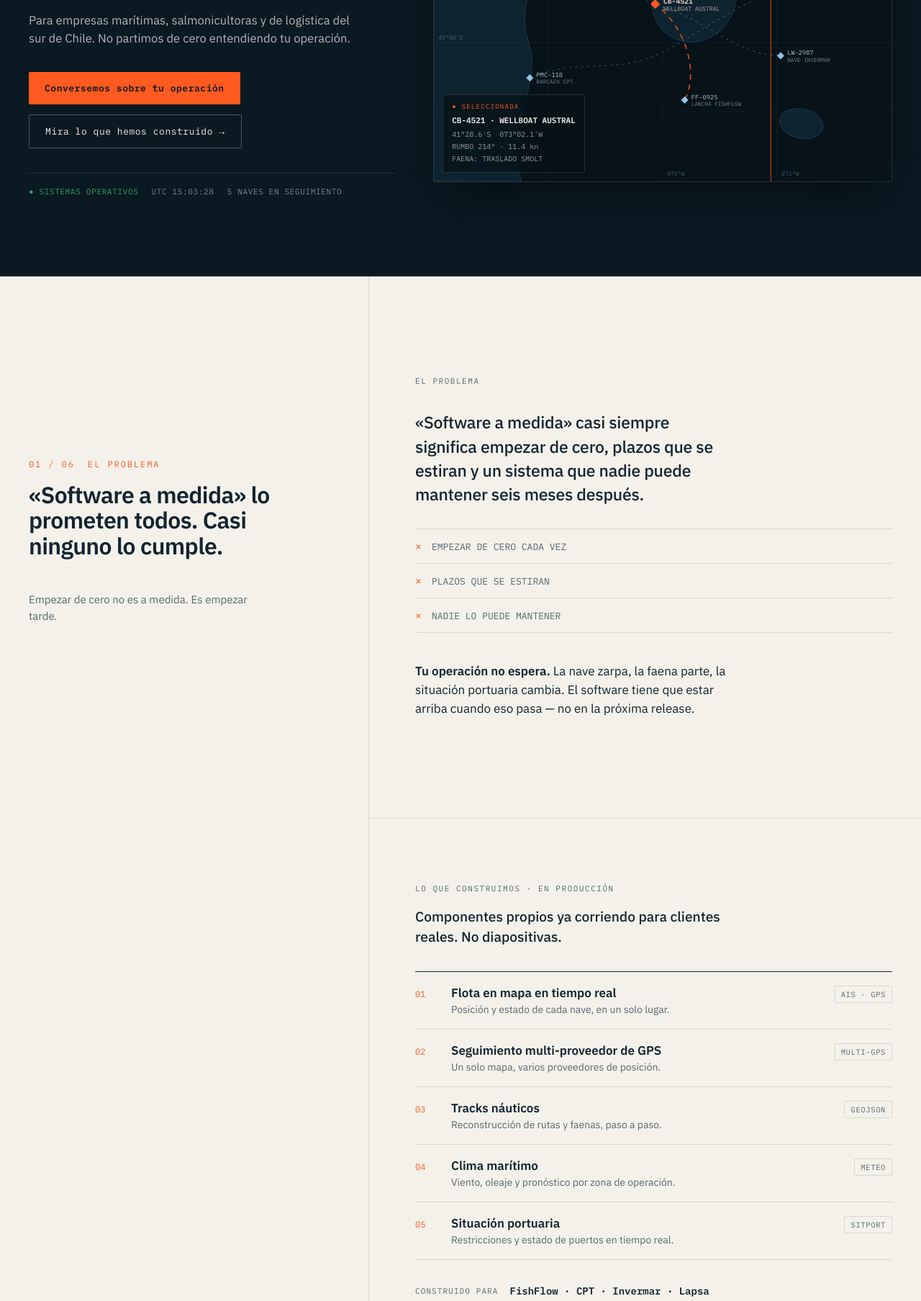
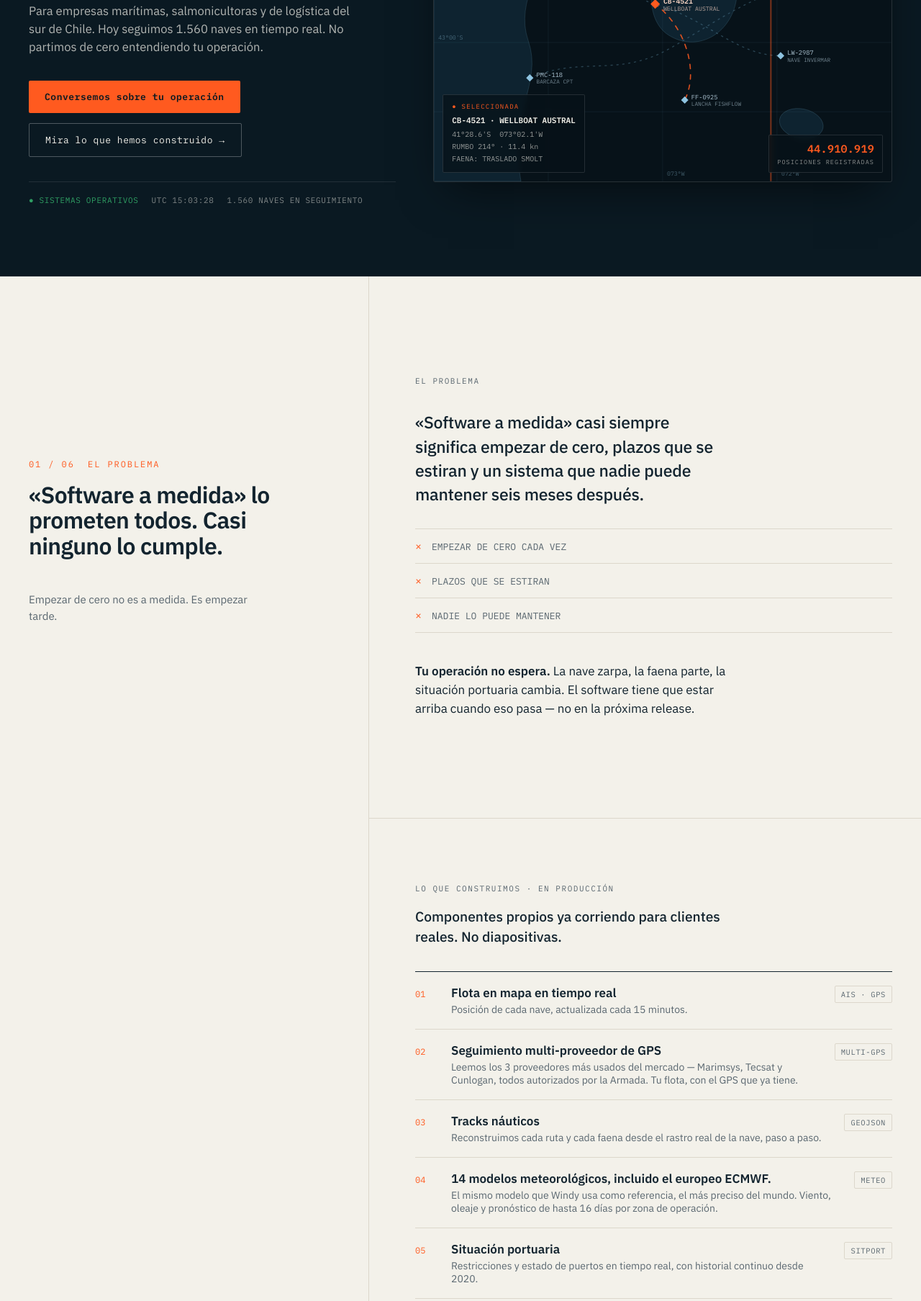
Before and after one commit to varfig/website, a plain HTML site: page index.html in a window 1280 px wide. Shown: the part 418-2225 px from the top of the page at 72% size. Drawn offline with Linux system fonts and the light colour scheme.

Commit message:
feat: aplicar copy final a landing VARFIG
Reemplaza texto sección por sección desde COPY.md: datos reales de
disponibilidad (99,9%), 1.560 naves, contador animado de posiciones
registradas, descripciones de productos, pilares con métricas, glosario
corregido y contacto < 24h.

Co-Authored-By: Claude Opus 4.8 <noreply@anthropic.com>

```diff
--- a/index.html
+++ b/index.html
@@ -22,6 +22,7 @@ body{margin:0;background:#0a1922;-webkit-font-smoothing:antialiased;text-renderi
 @keyframes scan{0%{transform:translateX(-30px);opacity:0}12%{opacity:.45}88%{opacity:.45}100%{transform:translateX(650px);opacity:0}}
 @keyframes blink{50%{opacity:.3}}
 .thesis-panel{transition:opacity .55s ease,transform .55s ease}
+.contador{font-variant-numeric:tabular-nums;font-feature-settings:"tnum";letter-spacing:.02em}
 /* ---- responsive ---- */
 @media (max-width:900px){
   .r-hero{grid-template-columns:1fr !important;gap:36px !important;min-height:auto !important;padding-top:44px !important;padding-bottom:48px !important}
@@ -63,9 +64,9 @@ body{margin:0;background:#0a1922;-webkit-font-smoothing:antialiased;text-renderi
 
       <!-- hero left -->
       <div>
-        <div style="font-family:'IBM Plex Mono',monospace;font-size:11px;letter-spacing:.18em;color:var(--accent);margin-bottom:26px">ALTA&nbsp;DISPONIBILIDAD&nbsp;·&nbsp;SUR&nbsp;DE&nbsp;CHILE</div>
+        <div style="font-family:'IBM Plex Mono',monospace;font-size:11px;letter-spacing:.18em;color:var(--accent);margin-bottom:26px">99,9%&nbsp;DE&nbsp;DISPONIBILIDAD&nbsp;·&nbsp;SUR&nbsp;DE&nbsp;CHILE</div>
         <h1 style="font-size:clamp(34px,3.8vw,56px);line-height:1.04;letter-spacing:-.022em;font-weight:600;margin-bottom:24px">Construimos software que aguanta la <span style="color:var(--accent)">operación real</span> — en el mar, el puerto y la flota.</h1>
-        <p style="font-size:clamp(16px,1.3vw,19px);line-height:1.5;color:rgba(243,241,234,.72);max-width:46ch;margin-bottom:34px">Para empresas marítimas, salmonicultoras y de logística del sur de Chile. No partimos de cero entendiendo tu operación.</p>
+        <p style="font-size:clamp(16px,1.3vw,19px);line-height:1.5;color:rgba(243,241,234,.72);max-width:46ch;margin-bottom:34px">Para empresas marítimas, salmonicultoras y de logística del sur de Chile. Hoy seguimos 1.560 naves en tiempo real. No partimos de cero entendiendo tu operación.</p>
         <div style="display:flex;gap:14px;flex-wrap:wrap;margin-bottom:34px">
           <a href="#contacto" style="font-family:'IBM Plex Mono',monospace;font-size:13px;letter-spacing:.04em;font-weight:600;color:var(--navy);background:var(--accent);text-decoration:none;padding:14px 22px;border-radius:2px">Conversemos sobre tu operación</a>
           <a href="#trabajo" style="font-family:'IBM Plex Mono',monospace;font-size:13px;letter-spacing:.04em;color:var(--paper);background:transparent;border:1px solid rgba(255,255,255,.28);text-decoration:none;padding:14px 22px;border-radius:2px">Mira lo que hemos construido →</a>
@@ -73,7 +74,7 @@ body{margin:0;background:#0a1922;-webkit-font-smoothing:antialiased;text-renderi
         <div style="display:flex;gap:18px;flex-wrap:wrap;font-family:'IBM Plex Mono',monospace;font-size:11px;letter-spacing:.06em;color:rgba(243,241,234,.5);border-top:1px solid rgba(255,255,255,.1);padding-top:18px">
           <span style="color:var(--ok)">● SISTEMAS OPERATIVOS</span>
           <span>UTC <span class="clock">--:--:--</span></span>
-          <span>5 NAVES EN SEGUIMIENTO</span>
+          <span>1.560 NAVES EN SEGUIMIENTO</span>
         </div>
       </div>
 
@@ -165,6 +166,12 @@ body{margin:0;background:#0a1922;-webkit-font-smoothing:antialiased;text-renderi
           <div style="font-family:'IBM Plex Mono',monospace;font-size:9px;letter-spacing:.12em;color:rgba(243,241,234,.55);margin-bottom:7px;display:flex;justify-content:space-between;align-items:baseline;gap:10px;white-space:nowrap"><span>SIT.&nbsp;PORTUARIA</span><span style="color:rgba(243,241,234,.35)">SITPORT</span></div>
           <div id="ports"></div>
         </div>
+
+        <!-- HUD: posiciones registradas -->
+        <div style="position:absolute;bottom:12px;right:12px;background:rgba(7,18,25,.74);border:1px solid rgba(255,255,255,.12);border-radius:2px;padding:9px 11px;backdrop-filter:blur(3px);text-align:right">
+          <div id="contador-posiciones" class="contador" aria-live="off" style="font-family:'IBM Plex Mono',monospace;font-size:15px;font-weight:600;color:var(--accent)">44.232.698</div>
+          <div class="contador-label" style="font-family:'IBM Plex Mono',monospace;font-size:8.5px;letter-spacing:.12em;color:rgba(243,241,234,.55);margin-top:3px">POSICIONES&nbsp;REGISTRADAS</div>
+        </div>
       </div>
     </div>
   </header>
@@ -247,27 +254,27 @@ body{margin:0;background:#0a1922;-webkit-font-smoothing:antialiased;text-renderi
           <div style="border-top:1px solid var(--ink)">
             <div style="display:grid;grid-template-columns:32px 1fr auto;gap:18px;padding:18px 0;border-bottom:1px solid var(--line);align-items:baseline">
               <span style="font-family:'IBM Plex Mono',monospace;font-size:12px;color:var(--accent)">01</span>
-              <div><div style="font-size:17px;font-weight:600;color:var(--ink);margin-bottom:3px">Flota en mapa en tiempo real</div><div style="font-size:14px;color:var(--graph)">Posición y estado de cada nave, en un solo lugar.</div></div>
+              <div><div style="font-size:17px;font-weight:600;color:var(--ink);margin-bottom:3px">Flota en mapa en tiempo real</div><div style="font-size:14px;color:var(--graph)">Posición de cada nave, actualizada cada 15 minutos.</div></div>
               <span style="font-family:'IBM Plex Mono',monospace;font-size:10.5px;letter-spacing:.06em;color:var(--graph);border:1px solid var(--line);padding:4px 8px;border-radius:2px;white-space:nowrap">AIS · GPS</span>
             </div>
             <div style="display:grid;grid-template-columns:32px 1fr auto;gap:18px;padding:18px 0;border-bottom:1px solid var(--line);align-items:baseline">
               <span style="font-family:'IBM Plex Mono',monospace;font-size:12px;color:var(--accent)">02</span>
-              <div><div style="font-size:17px;font-weight:600;color:var(--ink);margin-bottom:3px">Seguimiento multi-proveedor de GPS</div><div style="font-size:14px;color:var(--graph)">Un solo mapa, varios proveedores de posición.</div></div>
+              <div><div style="font-size:17px;font-weight:600;color:var(--ink);margin-bottom:3px">Seguimiento multi-proveedor de GPS</div><div style="font-size:14px;color:var(--graph)">Leemos los 3 proveedores más usados del mercado — Marimsys, Tecsat y Cunlogan, todos autorizados por la Armada. Tu flota, con el GPS que ya tiene.</div></div>
               <span style="font-family:'IBM Plex Mono',monospace;font-size:10.5px;letter-spacing:.06em;color:var(--graph);border:1px solid var(--line);padding:4px 8px;border-radius:2px;white-space:nowrap">MULTI-GPS</span>
             </div>
             <div style="display:grid;grid-template-columns:32px 1fr auto;gap:18px;padding:18px 0;border-bottom:1px solid var(--line);align-items:baseline">
               <span style="font-family:'IBM Plex Mono',monospace;font-size:12px;color:var(--accent)">03</span>
-              <div><div style="font-size:17px;font-weight:600;color:var(--ink);margin-bottom:3px">Tracks náuticos</div><div style="font-size:14px;color:var(--graph)">Reconstrucción de rutas y faenas, paso a paso.</div></div>
+              <div><div style="font-size:17px;font-weight:600;color:var(--ink);margin-bottom:3px">Tracks náuticos</div><div style="font-size:14px;color:var(--graph)">Reconstruimos cada ruta y cada faena desde el rastro real de la nave, paso a paso.</div></div>
               <span style="font-family:'IBM Plex Mono',monospace;font-size:10.5px;letter-spacing:.06em;color:var(--graph);border:1px solid var(--line);padding:4px 8px;border-radius:2px;white-space:nowrap">GEOJSON</span>
             </div>
             <div style="display:grid;grid-template-columns:32px 1fr auto;gap:18px;padding:18px 0;border-bottom:1px solid var(--line);align-items:baseline">
               <span style="font-family:'IBM Plex Mono',monospace;font-size:12px;color:var(--accent)">04</span>
-              <div><div style="font-size:17px;font-weight:600;color:var(--ink);margin-bottom:3px">Clima marítimo</div><div style="font-size:14px;color:var(--graph)">Viento, oleaje y pronóstico por zona de operación.</div></div>
+              <div><div style="font-size:17px;font-weight:600;color:var(--ink);margin-bottom:3px">14 modelos meteorológicos, incluido el europeo ECMWF.</div><div style="font-size:14px;color:var(--graph)">El mismo modelo que Windy usa como referencia, el más preciso del mundo. Viento, oleaje y pronóstico de hasta 16 días por zona de operación.</div></div>
               <span style="font-family:'IBM Plex Mono',monospace;font-size:10.5px;letter-spacing:.06em;color:var(--graph);border:1px solid var(--line);padding:4px 8px;border-radius:2px;white-space:nowrap">METEO</span>
             </div>
             <div style="display:grid;grid-template-columns:32px 1fr auto;gap:18px;padding:18px 0;border-bottom:1px solid var(--line);align-items:baseline">
               <span style="font-family:'IBM Plex Mono',monospace;font-size:12px;color:var(--accent)">05</span>
-              <div><div style="font-size:17px;font-weight:600;color:var(--ink);margin-bottom:3px">Situación portuaria</div><div style="font-size:14px;color:var(--graph)">Restricciones y estado de puertos en tiempo real.</div></div>
+              <div><div style="font-size:17px;font-weight:600;color:var(--ink);margin-bottom:3px">Situación portuaria</div><div style="font-size:14px;color:var(--graph)">Restricciones y estado de puertos en tiempo real, con historial continuo desde 2020.</div></div>
               <span style="font-family:'IBM Plex Mono',monospace;font-size:10.5px;letter-spacing:.06em;color:var(--graph);border:1px solid var(--line);padding:4px 8px;border-radius:2px;white-space:nowrap">SITPORT</span>
             </div>
           </div>
@@ -283,9 +290,9 @@ body{margin:0;background:#0a1922;-webkit-font-smoothing:antialiased;text-renderi
           <div style="font-family:'IBM Plex Mono',monospace;font-size:11px;letter-spacing:.14em;color:var(--graph);margin-bottom:34px">CÓMO&nbsp;NOS&nbsp;DIFERENCIAMOS</div>
           <div class="r-pillars" style="display:grid;grid-template-columns:1fr 1fr;gap:1px;background:var(--line);border:1px solid var(--line)">
             <div style="background:var(--paper);padding:28px 26px"><div style="font-family:'IBM Plex Mono',monospace;font-size:12px;color:var(--accent);margin-bottom:14px">A1</div><div style="font-size:19px;font-weight:600;color:var(--ink);margin-bottom:8px">Dominio real, no genérico</div><div style="font-size:14.5px;line-height:1.5;color:var(--graph)">Hablamos tu idioma operativo: faenas, naves, indicativos de llamada, situación portuaria.</div></div>
-            <div style="background:var(--paper);padding:28px 26px"><div style="font-family:'IBM Plex Mono',monospace;font-size:12px;color:var(--accent);margin-bottom:14px">A2</div><div style="font-size:19px;font-weight:600;color:var(--ink);margin-bottom:8px">No reinventamos la rueda</div><div style="font-size:14.5px;line-height:1.5;color:var(--graph)">Componentes propios ya en producción que aceleran la entrega sin sacrificar el ajuste a medida.</div></div>
-            <div style="background:var(--paper);padding:28px 26px"><div style="font-family:'IBM Plex Mono',monospace;font-size:12px;color:var(--accent);margin-bottom:14px">A3</div><div style="font-size:19px;font-weight:600;color:var(--ink);margin-bottom:8px">Software que dura</div><div style="font-size:14.5px;line-height:1.5;color:var(--graph)">Stack moderno y robusto corriendo hoy para clientes reales, no demos. Mantenible y auditable.</div></div>
-            <div style="background:var(--paper);padding:28px 26px"><div style="font-family:'IBM Plex Mono',monospace;font-size:12px;color:var(--accent);margin-bottom:14px">A4</div><div style="font-size:19px;font-weight:600;color:var(--ink);margin-bottom:8px">Ciberseguridad desde el diseño</div><div style="font-size:14.5px;line-height:1.5;color:var(--graph)">No es un parche al final; está en la arquitectura desde el primer commit.</div></div>
+            <div style="background:var(--paper);padding:28px 26px"><div style="font-family:'IBM Plex Mono',monospace;font-size:12px;color:var(--accent);margin-bottom:14px">A2</div><div style="font-size:19px;font-weight:600;color:var(--ink);margin-bottom:8px">No reinventamos la rueda</div><div style="font-size:14.5px;line-height:1.5;color:var(--graph)">Componentes propios ya en producción: software funcional en 2 semanas, no en 6 meses.</div></div>
+            <div style="background:var(--paper);padding:28px 26px"><div style="font-family:'IBM Plex Mono',monospace;font-size:12px;color:var(--accent);margin-bottom:14px">A3</div><div style="font-size:19px;font-weight:600;color:var(--ink);margin-bottom:8px">Software que dura</div><div style="font-size:14.5px;line-height:1.5;color:var(--graph)">En línea desde 2022, con 99,9% de disponibilidad. Sigue corriendo todos los días — sin reescribir desde cero.</div></div>
+            <div style="background:var(--paper);padding:28px 26px"><div style="font-family:'IBM Plex Mono',monospace;font-size:12px;color:var(--accent);margin-bottom:14px">A4</div><div style="font-size:19px;font-weight:600;color:var(--ink);margin-bottom:8px">Ciberseguridad desde el diseño</div><div style="font-size:14.5px;line-height:1.5;color:var(--graph)">Diseñamos bajo ISO/IEC 27001, OWASP ASVS y NIST CSF 2.0, alineados con la Ley Marco de Ciberseguridad (21.663) y la ANCI. No es un parche al final; está en la arquitectura desde el primer día.</div></div>
           </div>
         </section>
 
@@ -296,7 +303,7 @@ body{margin:0;background:#0a1922;-webkit-font-smoothing:antialiased;text-renderi
           <div style="border-top:1px solid var(--ink)">
             <div style="display:grid;grid-template-columns:200px 1fr;gap:24px;padding:16px 0;border-bottom:1px solid var(--line)"><span style="font-family:'IBM Plex Mono',monospace;font-size:13px;font-weight:600;color:var(--ink)">FAENA</span><span style="font-size:14.5px;line-height:1.5;color:var(--graph)">Operación marítima o portuaria concreta: zarpe, traslado, carga, faena extractiva.</span></div>
             <div style="display:grid;grid-template-columns:200px 1fr;gap:24px;padding:16px 0;border-bottom:1px solid var(--line)"><span style="font-family:'IBM Plex Mono',monospace;font-size:13px;font-weight:600;color:var(--ink)">NAVE</span><span style="font-size:14.5px;line-height:1.5;color:var(--graph)">Término legal para embarcación (Ley de Navegación, DL 2.222). Mayor o menor según tonelaje.</span></div>
-            <div style="display:grid;grid-template-columns:200px 1fr;gap:24px;padding:16px 0;border-bottom:1px solid var(--line)"><span style="font-family:'IBM Plex Mono',monospace;font-size:13px;font-weight:600;color:var(--ink)">SITUACIÓN&nbsp;PORTUARIA</span><span style="font-size:14.5px;line-height:1.5;color:var(--graph)">Estado operativo de los puertos en tiempo real. También el sistema oficial de DIRECTEMAR.</span></div>
+            <div style="display:grid;grid-template-columns:200px 1fr;gap:24px;padding:16px 0;border-bottom:1px solid var(--line)"><span style="font-family:'IBM Plex Mono',monospace;font-size:13px;font-weight:600;color:var(--ink)">SITUACIÓN&nbsp;PORTUARIA</span><span style="font-size:14.5px;line-height:1.5;color:var(--graph)">Estado operativo de los puertos: restricciones, cierres y aperturas. Lo registramos de forma continua desde 2020.</span></div>
             <div style="display:grid;grid-template-columns:200px 1fr;gap:24px;padding:16px 0;border-bottom:1px solid var(--line)"><span style="font-family:'IBM Plex Mono',monospace;font-size:13px;font-weight:600;color:var(--ink)">SERNAPESCA</span><span style="font-size:14.5px;line-height:1.5;color:var(--graph)">Servicio que fiscaliza pesca y acuicultura, y certifica las exportaciones.</span></div>
             <div style="display:grid;grid-template-columns:200px 1fr;gap:24px;padding:16px 0;border-bottom:1px solid var(--line)"><span style="font-family:'IBM Plex Mono',monospace;font-size:13px;font-weight:600;color:var(--ink)">SITPORT&nbsp;/&nbsp;DIRECTEMAR</span><span style="font-size:14.5px;line-height:1.5;color:var(--graph)">La Autoridad Marítima de la Armada y su sistema nacional de situación portuaria.</span></div>
             <div style="display:grid;grid-template-columns:200px 1fr;gap:24px;padding:16px 0;border-bottom:1px solid var(--line)"><span style="font-family:'IBM Plex Mono',monospace;font-size:13px;font-weight:600;color:var(--ink)">INDICATIVO&nbsp;DE&nbsp;LLAMADA</span><span style="font-size:14.5px;line-height:1.5;color:var(--graph)">Distintivo de radio de una nave; la identifica junto al nombre y el MMSI.</span></div>
@@ -322,6 +329,7 @@ body{margin:0;background:#0a1922;-webkit-font-smoothing:antialiased;text-renderi
           <div style="font-family:'IBM Plex Mono',monospace;font-size:11px;letter-spacing:.14em;color:var(--graph);margin-bottom:30px">QUIÉNES&nbsp;SOMOS</div>
           <p style="font-size:clamp(20px,1.8vw,27px);line-height:1.4;font-weight:500;letter-spacing:-.01em;color:var(--ink);max-width:34ch;margin-bottom:26px">Somos VARFIG, una empresa chilena de software. Construimos para la operación, no para la presentación.</p>
           <p style="font-size:16px;line-height:1.55;color:var(--graph);max-width:46ch;margin-bottom:30px">Trabajamos con empresas marítimas, salmonicultoras y de logística del sur de Chile. Sabemos qué es una faena, por qué importa la situación portuaria y qué fiscaliza Sernapesca — porque ya construimos para eso.</p>
+          <p style="font-size:16px;line-height:1.55;color:var(--graph);max-width:46ch;margin-bottom:30px">Más de 30 años de experiencia combinada en software de alta exigencia para industrias complejas.</p>
           <div style="font-family:'IBM Plex Mono',monospace;font-size:11px;letter-spacing:.08em;color:var(--graph);border-top:1px solid var(--line);padding-top:18px">PUERTO MONTT · CHILE&nbsp;&nbsp;·&nbsp;&nbsp;41°28'S 072°56'W</div>
         </section>
 
@@ -335,7 +343,7 @@ body{margin:0;background:#0a1922;-webkit-font-smoothing:antialiased;text-renderi
       <div>
         <div style="font-family:'IBM Plex Mono',monospace;font-size:11px;letter-spacing:.18em;color:var(--accent);margin-bottom:24px">CONTACTO</div>
         <h2 style="font-size:clamp(30px,3.4vw,48px);line-height:1.06;letter-spacing:-.022em;font-weight:600;margin-bottom:22px">Conversemos sobre tu operación.</h2>
-        <p style="font-size:18px;line-height:1.5;color:rgba(243,241,234,.72);max-width:42ch">Cuéntanos qué problema quieres resolver. Te respondemos con una persona, no con un formulario automático.</p>
+        <p style="font-size:18px;line-height:1.5;color:rgba(243,241,234,.72);max-width:42ch">Cuéntanos qué problema quieres resolver. Te respondemos en menos de 24 horas, con una persona — no con un formulario automático.</p>
       </div>
       <div style="border:1px solid rgba(255,255,255,.14);border-radius:3px;padding:30px 30px;background:rgba(255,255,255,.02)">
         <div style="display:flex;flex-direction:column;gap:0">
@@ -419,6 +427,21 @@ body{margin:0;background:#0a1922;-webkit-font-smoothing:antialiased;text-renderi
     }, { rootMargin: '-45% 0px -45% 0px', threshold: 0 });
     secs.forEach(function (s) { io.observe(s); });
   }
+
+  var BASE = 44232698;                 // posiciones al 19-jun-2026 (dato real)
+  var BASE_TS = Date.UTC(2026, 5, 19); // 19 jun 2026, 00:00 UTC
+  var NAVES_ACT = 1066;                // naves activas que reportan cada 15 min
+  var RATE = NAVES_ACT / (15 * 60);    // ≈ 1,18 posiciones/seg
+  var contadorEl = document.querySelector('#contador-posiciones');
+  if (contadorEl) {
+    var tickContador = function () {
+      var dt = (Date.now() - BASE_TS) / 1000;
+      var val = Math.floor(BASE + dt * RATE);
+      contadorEl.textContent = val.toLocaleString('es-CL');
+    };
+    tickContador();
+    setInterval(tickContador, 850);
+  }
 })();
 </script>
 </body>
```
